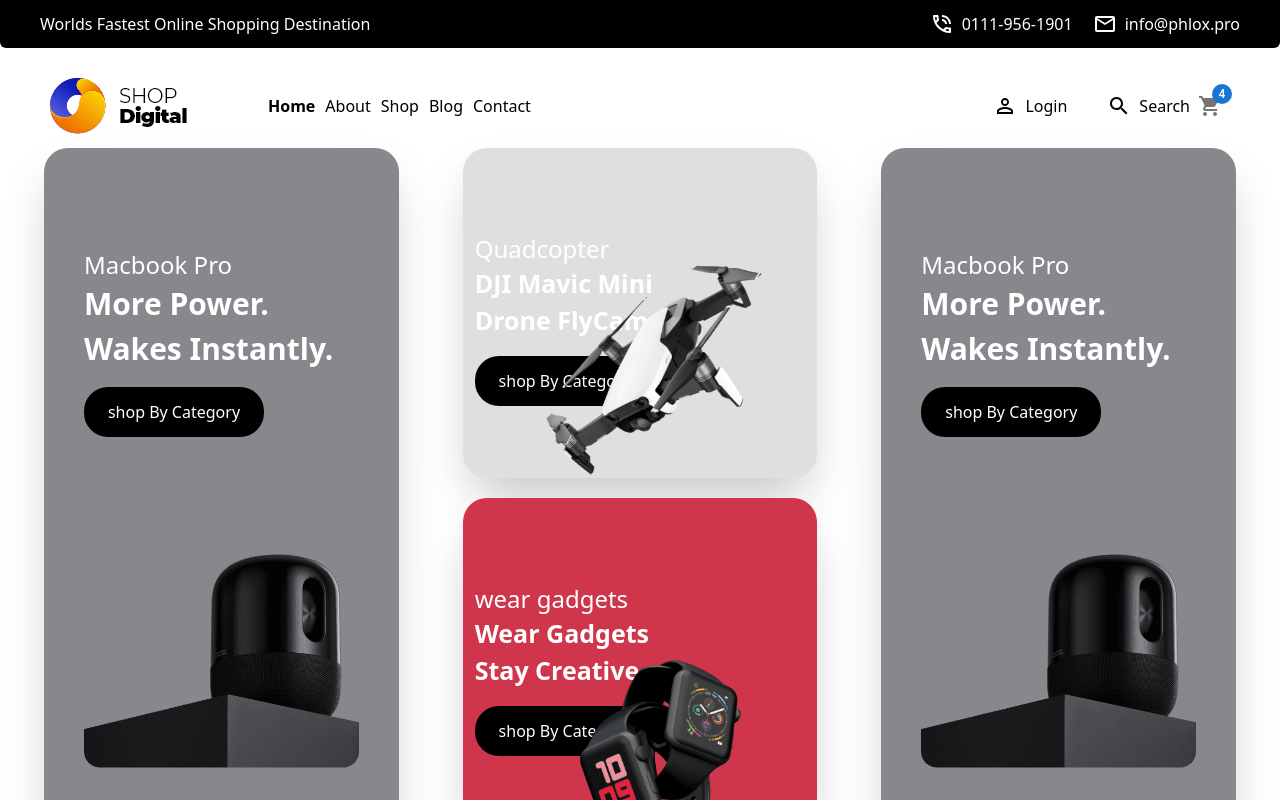
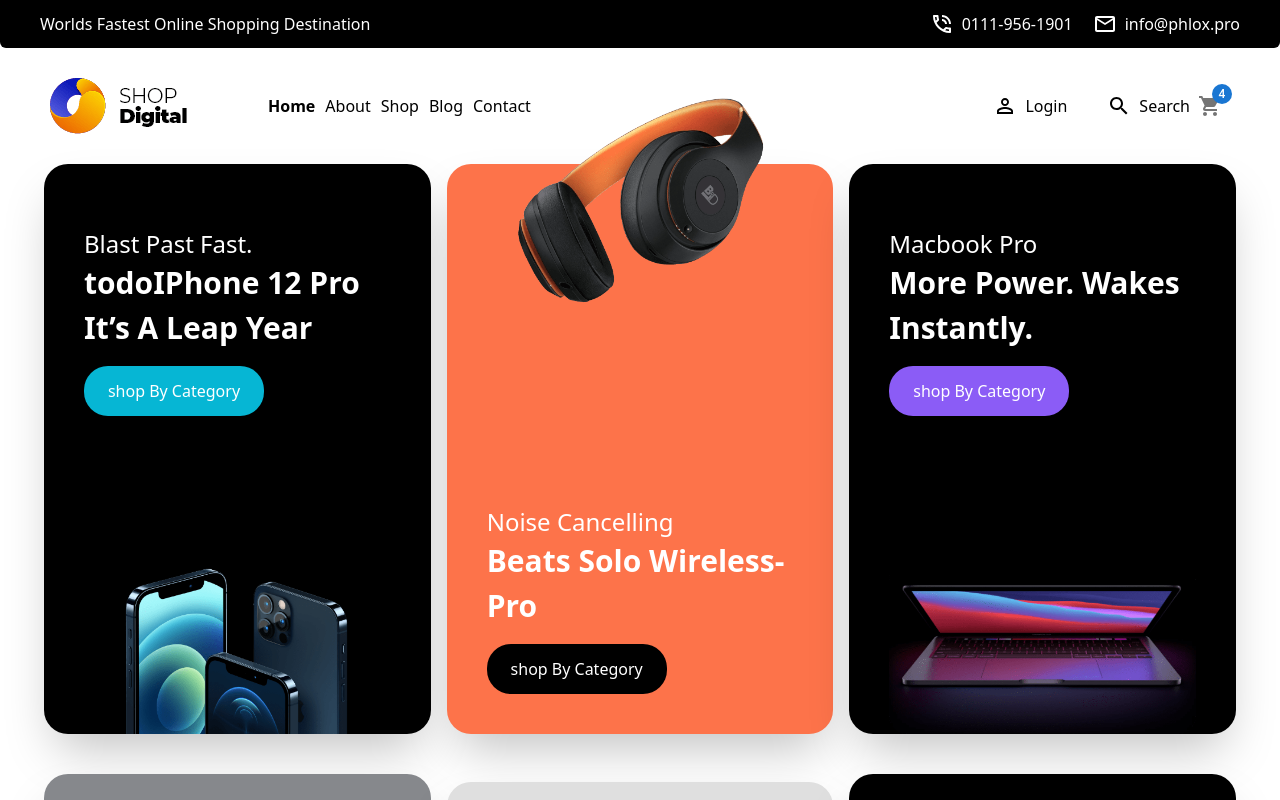
Before and after one commit to AhmedAlsayed105/Big-e-comerice, a React (Vite) app: page / in a window 1280 px wide. Shown: the top 800 px of the page. Built offline with nearby package versions, Linux system fonts and the light colour scheme.

Commit message:
finshied Section Home Yahhhho

```diff
--- a/src/Pages/PagesHome/FirstComponentsHome.jsx
+++ b/src/Pages/PagesHome/FirstComponentsHome.jsx
@@ -12,12 +12,12 @@
 
 
 
-export default function FirstComponentsHome({ Imag,bgColorElement, positionImg ,positionP, Direction,bgButton,textH2,textP,HightComp}) {
+export default function FirstComponentsHome({ Imag,bgColorElement, positionImg,positionP, Direction,bgButton,textH2,textP,HightComp}) {
     return (
         // <Container>
             <Box className={`px-10  text-white ${HightComp}  h-[450px] sm:h-[570px]  rounded-3xl shadow-2xl flex  ${Direction}
 
-               justify-evenly `}
+               justify-between `}
                 sx={{
                     position: 'relative',
                     background:`${bgColorElement}`,
@@ -39,7 +39,7 @@
                 }}
             >
 
-                    <div className={positionP}>
+                    <div className={`${positionP} relative z-10`} >
                         <Typography className='mb-3 text-2xl' variant='p' component="p">{textP}</Typography>
                         <p  className='text-[25px] font-extrabold sm:text-[30px] '  >{textH2}<br /></p>
 
--- a/src/Pages/PagesHome/Home.jsx
+++ b/src/Pages/PagesHome/Home.jsx
@@ -5,61 +5,63 @@
 import Mask from "../../Image/Mask.png"
 import D from "../../Image/dron.png"
 import watch from "../../Image/watch.png"
+import handfry from "../../Image/handfry.png"
 import { Grid } from "@mui/material";
 import SecondComponentsHome from "./SecondComponentsHome";
 
 export default function Home() {
   return (
     <>
-      <div className="container  mx-auto px-1 ">
+      <div className="container    mx-auto px-1 ">
         <Grid container spacing={2}>
-        {/* <Grid item xs={12}   md={4}   >
-          <FirstComponentsHome HightComp={" h-[450px] sm:h-[570px]"} Imag={IphoneImage} Direction={"flex-col"} bgColorElement={"black"} positionImg={"bottom-[-9px]"} positionP={"mt-3"} bgButton={"bg-cyan-500 "} textH2={"todoIPhone 12 Pro It’s A Leap Year"} textP={"Blast Past Fast."}/>
+          <Grid item xs={12} md={4}   >
+            <FirstComponentsHome HightComp={" h-[450px] sm:h-[570px]"} Imag={IphoneImage} Direction={"flex-col"} bgColorElement={"black"} positionImg={"bottom-[0px]"} positionP={"mt-16"} bgButton={"bg-cyan-500 "} textH2={"todoIPhone 12 Pro It’s A Leap Year"} textP={"Blast Past Fast."} />
           </Grid>
-        <Grid item xs={12}   md={4}  >
-          <FirstComponentsHome  HightComp={" h-[450px] sm:h-[570px]"} Imag={HeadPhon} Direction={"flex-col-reverse"} bgColorElement={" #FD734A "} positionImg={"top-[-200px]"} positionP={"mt-[-290px]"} bgButton={"bg-black "} textP={"Noise Cancelling"} textH2={"Beats Solo Wireless-Pro"}/>
+          <Grid item xs={12} md={4}  >
+            <FirstComponentsHome HightComp={" h-[450px] sm:h-[570px]"} Imag={HeadPhon} Direction={"flex-col-reverse"} bgColorElement={" #FD734A "}  positionImg={"bottom-[-100px] md:bottom-[0px]"}  positionP={"mt-0 lg:mt-40 mb-[40px]"}   bgButton={"bg-black "} textP={"Noise Cancelling"} textH2={"Beats Solo Wireless-Pro"} />
           </Grid>
-        <Grid item xs={12}   md={4}  >
-          <FirstComponentsHome HightComp={" h-[450px] sm:h-[570px]"}  Imag={Laptop} Direction={"flex-col"} bgColorElement={"black"} positionImg={"bottom-[-9px]"} positionP={"mt-3"} bgButton={"bg-violet-500 "} textP={"Macbook Pro"} textH2={"More Power. Wakes Instantly."}/>
-        </Grid> */}
+          <Grid item xs={12} md={4}  >
+            <FirstComponentsHome HightComp={" h-[450px] sm:h-[570px]"} Imag={Laptop} Direction={"flex-col"} bgColorElement={"black"} positionImg={"bottom-[0px]"} positionP={"mt-16"} bgButton={"bg-violet-500 "} textP={"Macbook Pro"} textH2={"More Power. Wakes Instantly."} />
+
+          </Grid>
+          </Grid>
 
 
-          </Grid>
 
         {/* section Two */}
-        <div className="container flex gap-5">
+        <div className=" container mt-10  flex gap-5">
 
-      <Grid container spacing={8}>
+          <Grid container spacing={2}>
 
-        <Grid item xs={12}   md={4}   >
-          <FirstComponentsHome  HightComp={" h-[500px] sm:h-[700px]"}  Imag={Mask} Direction={"flex-col"} bgColorElement={"#86888C"} positionImg={"bottom-[-9px]"} positionP={"mt-3"} bgButton={"bg-black "} textP={"Macbook Pro"} textH2={"More Power. Wakes Instantly."}/>
+            <Grid item xs={12} md={4}   >
+              <FirstComponentsHome HightComp={" h-[500px] sm:h-[700px]"} Imag={Mask} Direction={"flex-col"} bgColorElement={"#86888C"} positionImg={"bottom-[0] "} positionP={"mt-20 mb-[-110px]"} bgButton={"bg-black "} textP={"Macbook Pro"} textH2={"More Power. Wakes Instantly."} />
             </Grid>
-        <Grid item xs={12}   md={4}  >
+            <Grid item xs={12} md={4}  >
 
-      <div className="flex flex-col gap-5 justify-around ">
+              <div className="flex flex-col mt-2  gap-5 justify-around ">
 
-      <SecondComponentsHome  Imag={D} Direction={""} bgColorElement={"#DFDFDF"} positionImg={""} positionP={"mt-3"} bgButton={"bg-black "} textP={"Quadcopter"} textH2={
+                <SecondComponentsHome Imag={D} bgColorElement={"#DFDFDF"} positionP={"mt-3"} bgButton={"bg-black "} textP={"Quadcopter"} textH2={
                   <>
                     DJI Mavic Mini
                     <br />
                     Drone FlyCam.
                   </>
-      }/>
+                } />
 
-      <SecondComponentsHome  Imag={watch} Direction={""} bgColorElement={"#CF364C"} positionImg={""} positionP={"mt-3"} bgButton={"bg-black "} textP={"wear gadgets "} textH2={
+                <SecondComponentsHome Imag={watch} bgColorElement={"#CF364C"} positionP={"mt-3"} bgButton={"bg-black "} textP={"wear gadgets "} textH2={
                   <>
                     Wear Gadgets
                     <br />
                     Stay Creative.
 
                   </>
-      }/>
+                } />
 
               </div>
             </Grid>
 
-      <Grid item xs={12}   md={4}  >
-          <FirstComponentsHome HightComp={" h-[500px] sm:h-[700px]"}  Imag={Mask} Direction={"flex-col"} bgColorElement={"#86888C"} positionImg={"bottom-[-9px]"} positionP={"mt-3"} bgButton={"bg-black "} textP={"Macbook Pro"} textH2={"More Power. Wakes Instantly."}/>
+            <Grid item xs={12} md={4}  >
+              <FirstComponentsHome HightComp={" h-[500px] sm:h-[700px]"} Imag={handfry} Direction={"flex-col"} bgColorElement={"black"} positionImg={"bottom-[0px]"} positionP={"mt-20 mb-[-110px]"} bgButton={"bg-[#d6ba81] "} textP={"Macbook Pro"} textH2={"More Power. Wakes Instantly."} />
             </Grid>
           </Grid>
         </div>
@@ -69,27 +71,3 @@
     </>
   )
 }
-// h-[450px] sm:h-[570px] max-w-[850px]
-
-
-
-
-
-
-
-
-
-
-
-
-
-
-
-
-
-
-// sx={{
-//   ".MuiPaper-root.css-1sozasi-MuiPaper-root-MuiDrawer-paper": {
-//     height: "100%",
-//   },
-// }}
--- a/src/Pages/PagesHome/SecondComponentsHome.jsx
+++ b/src/Pages/PagesHome/SecondComponentsHome.jsx
@@ -1,16 +1,20 @@
 
 
-import { Box, Typography } from '@mui/material';
+import { Box, Typography, useMediaQuery } from '@mui/material';
 
 
 // eslint-disable-next-line react/prop-types
-export default function SecondComponentsHome({ Imag,bgColorElement, positionImg ,positionP, Direction,bgButton,textH2,textP}) {
+export default function SecondComponentsHome({ Imag, bgColorElement, positionImg, positionP, Direction, bgButton, textH2, textP }) {
+    const media = useMediaQuery('(min-width:900px) and (max-width:1000px)');
+
+
+    // console.log(media);
     return (
         // <Container>
         <Box className={`p-3  text-white h-[370px] sm:h-[250px] lg:h-[330px]    gap-5  rounded-3xl shadow-2xl flex items-center ${Direction}  `}
             sx={{
                 position: 'relative',
-                    background:`${bgColorElement}`,
+                background: `${bgColorElement}`,
                 '&:hover ::before': {
                     content: '""',
                     position: 'absolute',
@@ -32,22 +36,21 @@
 
                 <div className={positionP}>
                     <Typography className=' text-2xl' variant='p' component="p">{textP}</Typography>
-                            <p  className='text-[30px] font-extrabold lg:text-[25px] '  >{textH2}<br /></p>
+                    <p className='text-[30px] font-extrabold lg:text-[25px] '  >{textH2}<br /></p>
 
-                            <button className={` hover:bg-white hover:text-black text-white font-medium w-[180px] h-[50px] mt-4 rounded-3xl ${bgButton}  duration-200 `}  size="large">shop By Category</button>
+                    <button className={`relative z-10 hover:bg-white hover:text-black text-white font-medium w-[180px] h-[50px] mt-4 rounded-3xl ${bgButton}  duration-200 `} size="large">shop By Category</button>
 
                 </div>
 
 
             </div>
-                        <div className={`flex justify-center right-[-0px] bottom-[-25px] absolute  ${positionImg}  w-[300px] max-w-[350px]`}>
-                                                                {/* md: lg: right -48px */}
-                            <img  className={' '} src={Imag} />
+            <div className={`flex justify-center absolute ${positionImg} right-[-0px] bottom-[-25px]  w-[300px]          ${media ? "w-[200px] right-[-55px]" : ""} lg:right-[-55px] max-w-[350px] `}           >
+
+                <img className={' '} src={Imag} />
 
             </div>
         </Box>
 
     )
 
-        // </Container>
 }
```
Lines whose indentation alone changed are shown as unchanged.
